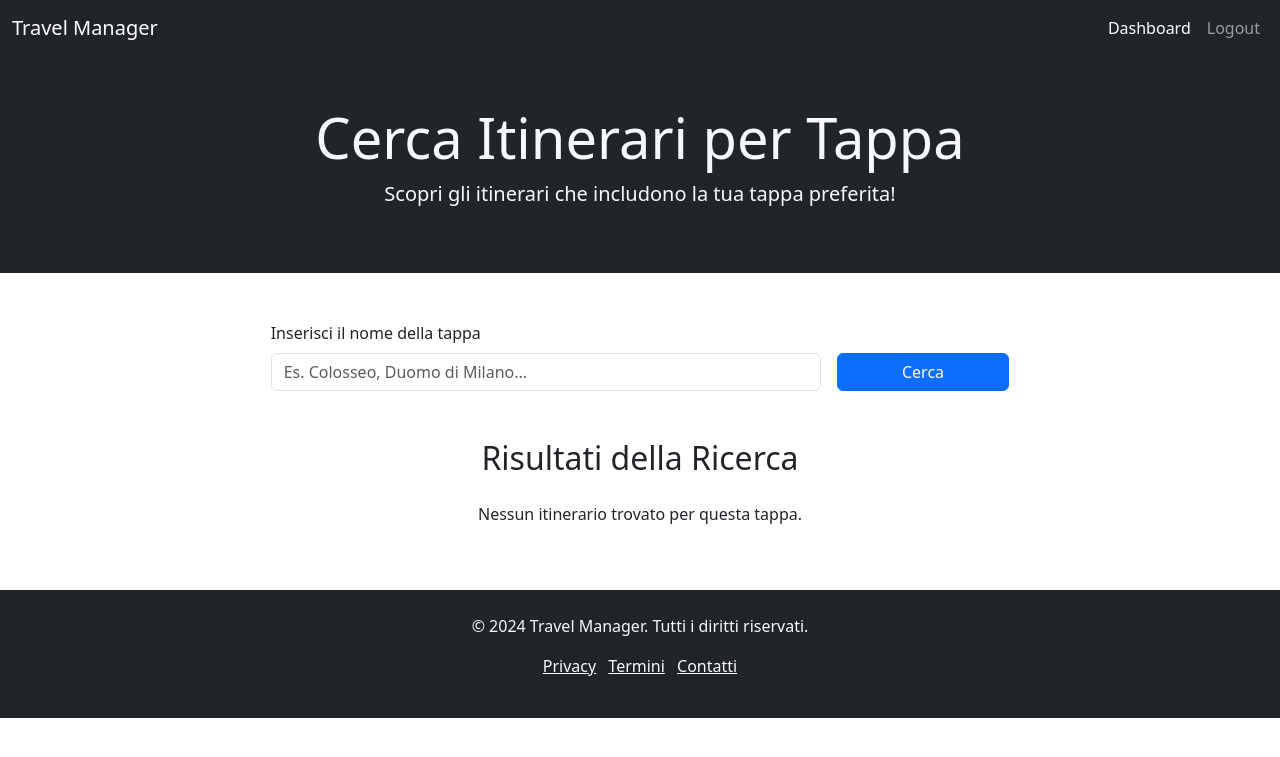
After one commit to ManuelBelotti123/gestionale_viaggi, a PHP site: page /user_pages/search_by_stages.php in a window 1280 px wide. The commit adds this page. Shown: the top 757 px of the page. Run offline with PHP 8.4, Linux system fonts and the light colour scheme; the visitor is signed in with stand-in values (Sample User, id 1).

Commit message:
user_pages Search_by_stages

```diff
--- a/dashboard_user.php
+++ b/dashboard_user.php
@@ -85,7 +85,7 @@ try {
                     <div class="card-body text-center">
                         <h5 class="card-title">Tappe Specifiche</h5>
                         <p class="card-text">Esplora tutti gli itinerari che includono una tappa particolare.</p>
-                        <a href="stages.php" class="btn btn-primary">Vai</a>
+                        <a href="./user_pages/search_by_stages.php" class="btn btn-primary">Vai</a>
                     </div>
                 </div>
             </div>
--- /dev/null
+++ b/user_pages/search_by_stages.php
@@ -0,0 +1,117 @@
+<?php
+include('../auth/auth_functions.php');
+include('../db/db.php');
+
+// Verifica se l'utente è loggato
+redirect_if_not_logged_in();
+
+$search_results = [];
+$search_query = "";
+
+try {
+    if ($_SERVER['REQUEST_METHOD'] === 'POST') {
+        // Recupera la tappa cercata
+        $search_query = $_POST['stage'] ?? '';
+        $stmt = $conn->prepare("
+            SELECT DISTINCT I.*, L.name AS location_name
+            FROM gsv_itineraries I
+            JOIN gsv_stages S ON I.itinerary_id = S.itinerary_id
+            JOIN gsv_locations L ON I.location_id = L.location_id
+            WHERE S.title LIKE :stage
+        ");
+        $stmt->execute([':stage' => '%' . $search_query . '%']);
+        $search_results = $stmt->fetchAll(PDO::FETCH_ASSOC);
+    }
+} catch (PDOException $e) {
+    $error_message = "Errore nel caricamento dei dati.";
+}
+?>
+<!DOCTYPE html>
+<html lang="it">
+<head>
+    <meta charset="UTF-8">
+    <meta name="viewport" content="width=device-width, initial-scale=1.0">
+    <title>Ricerca per Tappa</title>
+    <link href="https://cdn.jsdelivr.net/npm/bootstrap@5.3.0-alpha1/dist/css/bootstrap.min.css" rel="stylesheet">
+    <link rel="stylesheet" href="./styles/search.css">
+</head>
+<body>
+    <!-- Navbar -->
+    <nav class="navbar navbar-expand-lg navbar-dark bg-dark">
+        <div class="container-fluid">
+            <a class="navbar-brand" href="#">Travel Manager</a>
+            <button class="navbar-toggler" type="button" data-bs-toggle="collapse" data-bs-target="#navbarNav" aria-controls="navbarNav" aria-expanded="false" aria-label="Toggle navigation">
+                <span class="navbar-toggler-icon"></span>
+            </button>
+            <div class="collapse navbar-collapse" id="navbarNav">
+                <ul class="navbar-nav ms-auto">
+                    <li class="nav-item">
+                        <a class="nav-link active" href="../dashboard_user.php">Dashboard</a>
+                    </li>
+                    <li class="nav-item">
+                        <a class="nav-link" href="auth/logout.php">Logout</a>
+                    </li>
+                </ul>
+            </div>
+        </div>
+    </nav>
+
+    <!-- Hero Section -->
+    <div class="bg-dark text-light text-center py-5">
+        <h1 class="display-4">Cerca Itinerari per Tappa</h1>
+        <p class="lead">Scopri gli itinerari che includono la tua tappa preferita!</p>
+    </div>
+
+    <!-- Search Section -->
+    <div class="container my-5">
+        <form method="POST" class="row g-3 justify-content-center mb-5">
+            <div class="col-md-6">
+                <label for="stage" class="form-label">Inserisci il nome della tappa</label>
+                <input type="text" name="stage" id="stage" class="form-control" value="<?= htmlspecialchars($search_query); ?>" placeholder="Es. Colosseo, Duomo di Milano...">
+            </div>
+            <div class="col-md-2 d-flex align-items-end">
+                <button type="submit" class="btn btn-primary w-100">Cerca</button>
+            </div>
+        </form>
+
+        <!-- Search Results Section -->
+        <div>
+            <h2 class="text-center mb-4">Risultati della Ricerca</h2>
+            <div class="row g-4">
+                <?php if (!empty($search_results)): ?>
+                    <?php foreach ($search_results as $itinerary): ?>
+                        <div class="col-md-4">
+                            <div class="card">
+                                <img src="./assets/itineraries/default.jpg" class="card-img-top" alt="Itinerario">
+                                <div class="card-body">
+                                    <h5 class="card-title"><?= htmlspecialchars($itinerary['title']); ?></h5>
+                                    <p class="card-text"><?= htmlspecialchars(substr($itinerary['description'], 0, 100)); ?>...</p>
+                                    <p><strong>Località: <?= htmlspecialchars($itinerary['location_name']); ?></strong></p>
+                                    <a href="itinerary_details.php?id=<?= $itinerary['itinerary_id']; ?>" class="btn btn-primary">Scopri di più</a>
+                                </div>
+                            </div>
+                        </div>
+                    <?php endforeach; ?>
+                <?php else: ?>
+                    <p class="text-center">Nessun itinerario trovato per questa tappa.</p>
+                <?php endif; ?>
+            </div>
+        </div>
+    </div>
+
+    <!-- Footer -->
+    <footer class="bg-dark text-light py-4">
+        <div class="container text-center">
+            <p>&copy; 2024 Travel Manager. Tutti i diritti riservati.</p>
+            <ul class="list-inline">
+                <li class="list-inline-item"><a href="#" class="text-light">Privacy</a></li>
+                <li class="list-inline-item"><a href="#" class="text-light">Termini</a></li>
+                <li class="list-inline-item"><a href="#" class="text-light">Contatti</a></li>
+            </ul>
+        </div>
+    </footer>
+
+    <!-- Bootstrap JS -->
+    <script src="https://cdn.jsdelivr.net/npm/bootstrap@5.3.0-alpha1/dist/js/bootstrap.bundle.min.js"></script>
+</body>
+</html>
```
